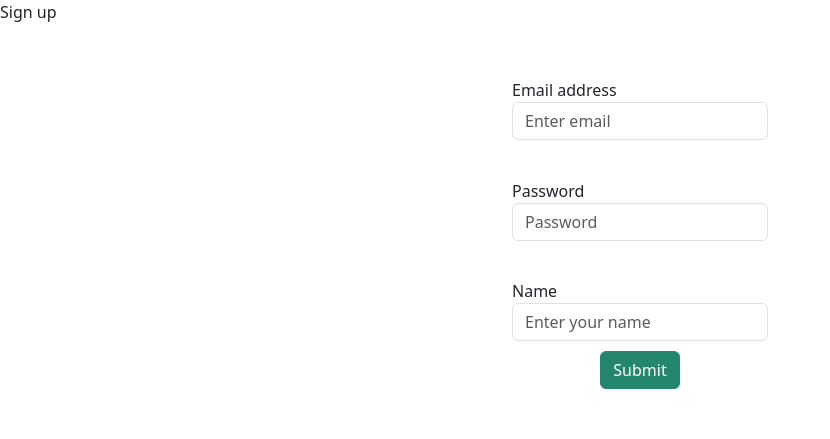
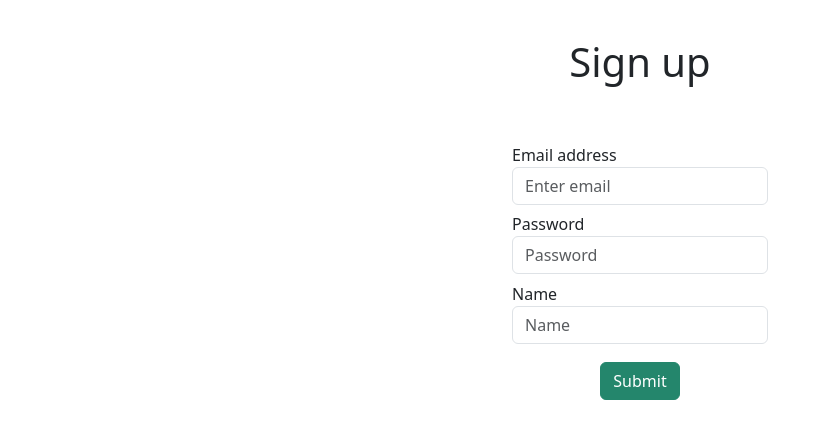
Before and after one commit to Ava-HW/hsk_vocab, a Flask app: page /sign_up in a window 1280 px wide. Shown: the part 56-495 px from the top of the page, without its empty margins (0-830 px from the left). Run offline with Flask 3, Linux system fonts and the light colour scheme; some libraries are stand-ins or nearby versions.

Commit message:
Fixed html for sign up and sign in pages

```diff
--- a/static/styles.css
+++ b/static/styles.css
@@ -41,3 +41,7 @@
     align-items: center;
     padding-top: 3%;
 }
+
+.form-field{
+    padding-bottom: 3%;
+}
--- a/templates/sign_in.html
+++ b/templates/sign_in.html
@@ -5,11 +5,11 @@
 <div class = "justify-content-center centered align-items-center">
   <h1>Sign in</h1>
   <form action = "/sign_in" method = "POST" class = "form-group">
-    <div class="justify-content-center">
+    <div class="justify-content-center form-field">
       <label for="exampleInputEmail1">Email address</label>
       <input name = "email" type="email" class="form-control" id="exampleInputEmail1" aria-describedby="emailHelp" placeholder="Enter email">
     </div>
-    <div>
+    <div class = "form-field">
       <label for="exampleInputPassword1">Password</label>
       <input name = "password" type="password" class="form-control" id="exampleInputPassword1" placeholder="Password">
     </div>
--- a/templates/sign_up.html
+++ b/templates/sign_up.html
@@ -2,22 +2,24 @@
 
 {% block main %}
 
-<p>Sign up</p>
-
-<form action = "/sign_up" method = "POST">
-  <div class="form-group">
+<div class = "justify-content-center centered align-items-center">
+  <h1>Sign up</h1>
+  <form action = "/sign_up" method = "POST" class = "form-group">
+    <div class="justify-content-center form-field">
       <label for="exampleInputEmail1">Email address</label>
-    <input name = "email" type="email" class="form-control" id="exampleInputEmail1" aria-describedby="emailHelp" placeholder="Enter email">
+      <input name = "email" type="email" class="form-control" aria-describedby="emailHelp" placeholder="Enter email">
     </div>
-  <div class="form-group">
+    <div class = "form-field">
       <label for="exampleInputPassword1">Password</label>
-    <input name = "password" type="password" class="form-control" id="exampleInputPassword1" placeholder="Password">
+      <input name = "password" type="password" class="form-control" placeholder="Password">
     </div>
-    <div class="form-group">
-    <label>Name</label>
-    <input name = "name" type="text" class="form-control" id="name" placeholder="Enter your name">
+    <div class = "form-field">
+      <label for="exampleInputPassword1">Name</label>
+      <input name = "name" type="text" class="form-control" placeholder="Name">
     </div>
     <button type="submit" class="btn btn-primary">Submit</button>
   </form>
+</div>
+
 
 {% endblock %}
```
Lines whose indentation alone changed are shown as unchanged.
